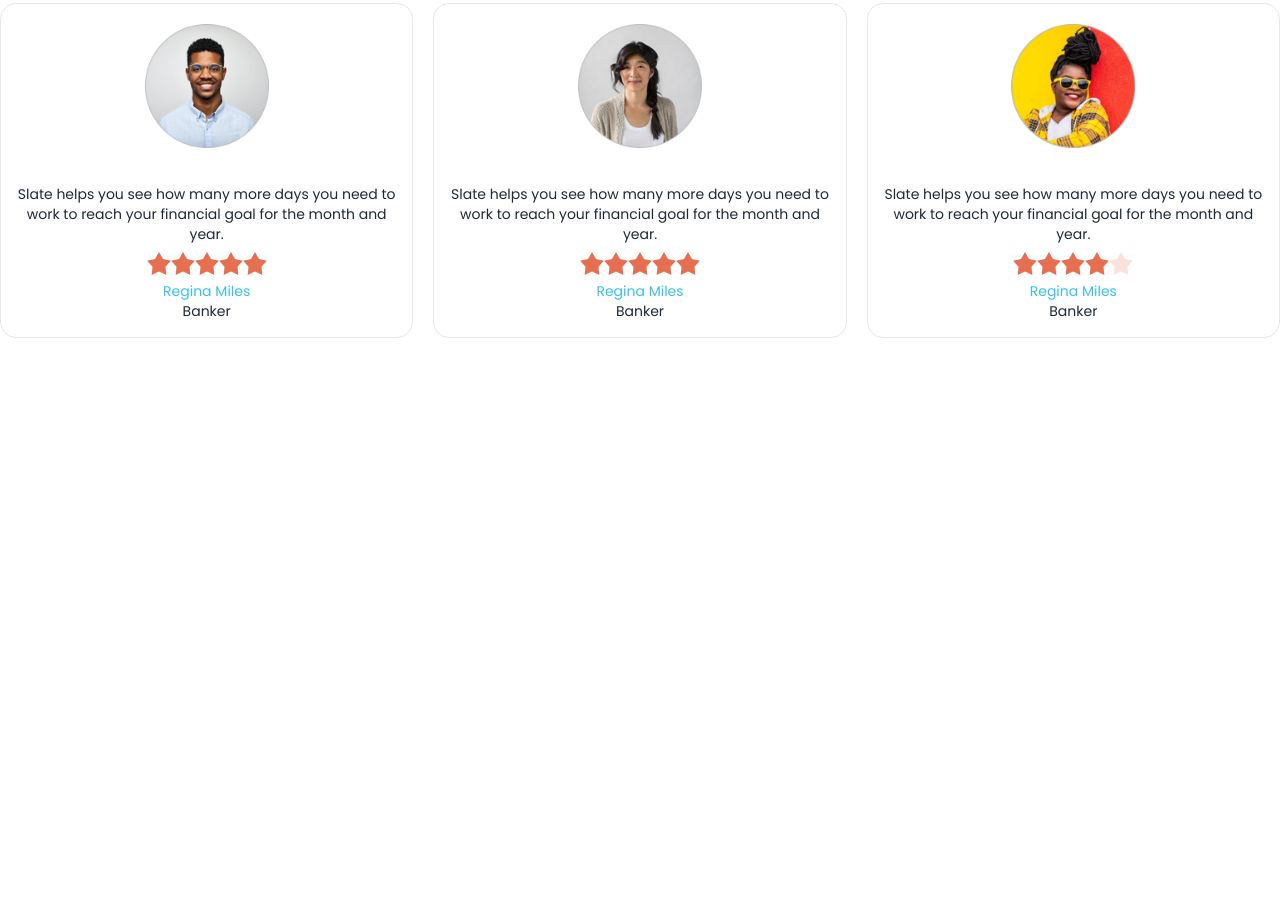
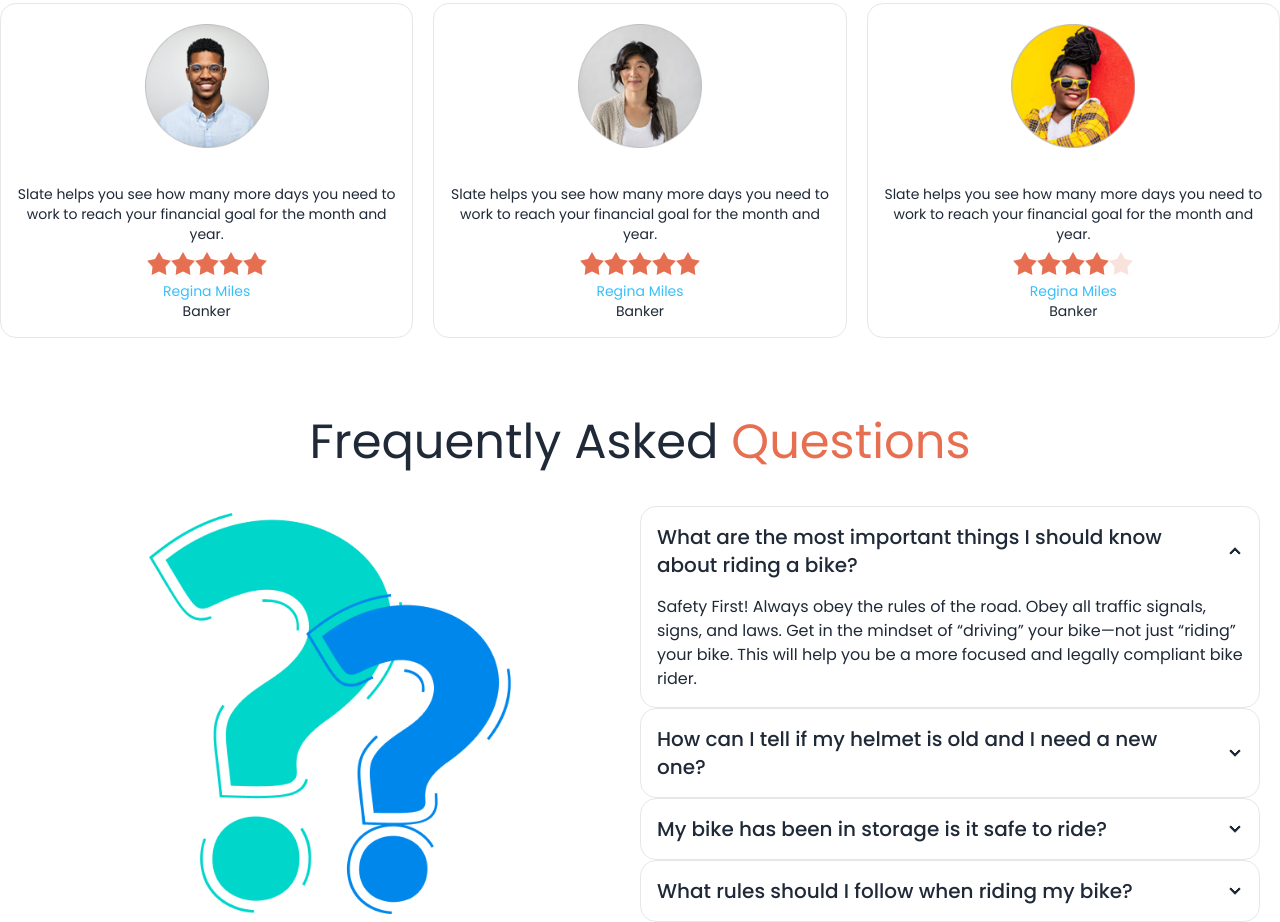
Before and after one commit to rahathossenantor/biker-zone, a plain HTML site: page index.html in a window 1280 px wide. Shown: the part 1430-2352 px from the top of the page. Before the commit the page ends 1768 px from the top, so only its background shows below. Drawn offline with nearby package versions, Linux system fonts and the light colour scheme.

Commit message:
FAQ section completed

```diff
--- a/index.html
+++ b/index.html
@@ -146,7 +146,7 @@
           </div>
     </header>
 
-    <main class="md:container md:mx-auto">
+    <main class="md:container md:mx-auto 2xl:px-0 xl:px-0 lg:px-5 md:px-0 px-5">
         <!-- latest bikes -->
         <section class="mt-16">
             <div>
@@ -251,6 +251,61 @@
               </div>
             </div>
         </section>
+
+        <!-- FAQ -->
+        <section class="mt-16 md:px-5">
+            <div>
+                <h3 class="xl:text-5xl lg:text-4xl md:text-4xl text-3xl text-center mt-20 mb-10">Frequently Asked <span class="text-orange">Questions</span></h3>
+            </div>
+
+            <div class="flex flex-col 2xl:flex-row xl:flex-row lg:flex-row md:flex-col items-center 2xl:gap-0 xl:gap-0 lg:gap-0 md:gap-5 gap-5">
+              <div class="2xl:w-1/2 xl:w-1/2 lg:w-1/2 md:w-full w-full flex items-center justify-center">
+                <img src="./images/others/faq.png" class="w-7/12 inline-block" alt="faq-image">
+              </div>
+              <div class="2xl:w-1/2 xl:w-1/2 lg:w-1/2 md:w-full w-full">
+                <div class="collapse collapse-arrow border">
+                  <input type="radio" name="my-accordion-2" checked="checked" />
+                  <div class="collapse-title text-xl font-medium">
+                    <Translate text="Click to open this one and close others" />
+                    <h4>What are the most important things I should know about riding a bike?</h4>
+                  </div>
+                  <div class="collapse-content">
+                    <p>Safety First! Always obey the rules of the road. Obey all traffic signals, signs, and laws. Get in the mindset of “driving” your bike—not just “riding” your bike. This will help you be a more focused and legally compliant bike rider.</p>
+                  </div>
+                </div>
+                <div class="collapse collapse-arrow border">
+                  <input type="radio" name="my-accordion-2" />
+                  <div class="collapse-title text-xl font-medium">
+                    <Translate text="Click to open this one and close others" />
+                    <h4>How can I tell if my helmet is old and I need a new one?</h4>
+                  </div>
+                  <div class="collapse-content">
+                    <p>Safety First! Always obey the rules of the road. Obey all traffic signals, signs, and laws. Get in the mindset of “driving” your bike—not just “riding” your bike. This will help you be a more focused and legally compliant bike rider.</p>
+                  </div>
+                </div>
+                <div class="collapse collapse-arrow border">
+                  <input type="radio" name="my-accordion-2" />
+                  <div class="collapse-title text-xl font-medium">
+                    <Translate text="Click to open this one and close others" />
+                    <h4>My bike has been in storage is it safe to ride?</h4>
+                  </div>
+                  <div class="collapse-content">
+                    <p>Safety First! Always obey the rules of the road. Obey all traffic signals, signs, and laws. Get in the mindset of “driving” your bike—not just “riding” your bike. This will help you be a more focused and legally compliant bike rider.</p>
+                  </div>
+                </div>
+                <div class="collapse collapse-arrow border">
+                  <input type="radio" name="my-accordion-2" />
+                  <div class="collapse-title text-xl font-medium">
+                    <Translate text="Click to open this one and close others" />
+                    <h4>What rules should I follow when riding my bike?</h4>
+                  </div>
+                  <div class="collapse-content">
+                    <p>Safety First! Always obey the rules of the road. Obey all traffic signals, signs, and laws. Get in the mindset of “driving” your bike—not just “riding” your bike. This will help you be a more focused and legally compliant bike rider.</p>
+                  </div>
+                </div>
+              </div>
+            </div>
+        </section>
     </main>
 </body>
 </html>
```
